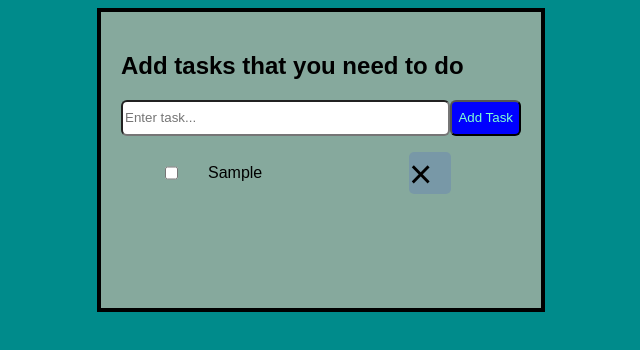
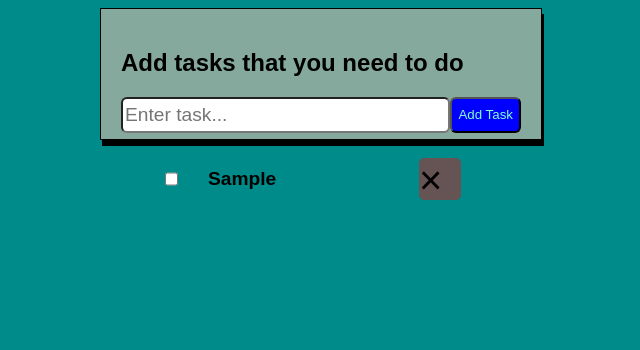
Before and after one commit to ju-nmd2023/fop-todo-list-sanqan2, a plain HTML site: page todolist.html in a window 1280 px wide. Both pictures are taken after typing "Sample" into the empty fields and a click on the button "Add Task". Shown: the whole page, without its empty margins (319-959 px from the left). Drawn offline with Linux system fonts and the light colour scheme.

Commit message:
style and script update

```diff
--- a/script.js
+++ b/script.js
@@ -3,10 +3,10 @@ document.addEventListener("DOMContentLoaded", function () {
 });
 
 function addTask() {
-  var input = document.getElementById("taskInput"); //write task in taskInput and store it in tasks also put in a list
-  var task = input.value.trim();
+  let input = document.getElementById("taskInput"); //write task in taskInput and store it in tasks also put in a list
+  let task = input.value.trim();
   if (task !== "") {
-    var tasks = JSON.parse(localStorage.getItem("tasks")) || [];
+    let tasks = JSON.parse(localStorage.getItem("tasks")) || [];
     tasks.push({ name: task, done: false });
     localStorage.setItem("tasks", JSON.stringify(tasks));
     input.value = "";
@@ -15,22 +15,22 @@ function addTask() {
   }
 }
 function loadTasks() {
-  var taskList = document.getElementById("taskList");
+  let taskList = document.getElementById("taskList");
   taskList.innerHTML = "";
-  var tasks = JSON.parse(localStorage.getItem("tasks")) || [];
+  let tasks = JSON.parse(localStorage.getItem("tasks")) || [];
   tasks.forEach(function (task, index) {
-    var li = document.createElement("li");
+    let li = document.createElement("li");
     li.className = "todo-item";
 
     //Check
-    var checkbox = document.createElement("input");
+    let checkbox = document.createElement("input");
     checkbox.type = "checkbox";
     checkbox.checked = task.done;
     checkbox.addEventListener("change", function () {
       tasks[index].done = this.checked;
       localStorage.setItem("tasks", JSON.stringify(tasks));
     });
-    var label = document.createElement("label");
+    let label = document.createElement("label");
     label.textContent = task.name;
 
     li.appendChild(checkbox);
@@ -38,7 +38,7 @@ function loadTasks() {
 
     //Delete
     //<--- The folowing 5 lines of code was used from chat gpt https://chat.openai.com/ --->
-    var deleteBtn = document.createElement("span");
+    let deleteBtn = document.createElement("span");
     deleteBtn.className = "delete-btn";
     deleteBtn.innerHTML = "&times;";
     deleteBtn.addEventListener("click", function () {
--- a/style.css
+++ b/style.css
@@ -4,11 +4,12 @@ body {
 }
 .todo-container {
   max-width: 400px;
-  height: 20vw;
+  height: 7vw;
   margin: 0 auto;
   padding: 20px;
-  border: 4px solid black;
+  border: 1px solid black;
   background-color: rgb(134, 169, 157);
+  box-shadow: 2px 6px black;
 }
 
 .inputdiv {
@@ -26,6 +27,7 @@ body {
   display: flex;
   align-items: center;
   margin-bottom: 10px;
+  margin-top: 2vw;
 }
 .todo-item input[type="checkbox"] {
   margin-right: 30px;
@@ -44,9 +46,18 @@ body {
   margin-left: auto;
   cursor: pointer;
   font-size: 40px;
-  margin-right: 70px;
-  background-color: rgba(0, 0, 255, 0.1);
+  margin-right: 60px;
+  background-color: rgba(255, 0, 0, 0.4);
   width: 42px;
   height: 42px;
   border-radius: 5px;
 }
+label {
+  font-family: Arial, sans-serif;
+  font-size: 1.5vw;
+  font-weight: 700;
+  color: black;
+}
+input {
+  font-size: 1.5vw;
+}
```
